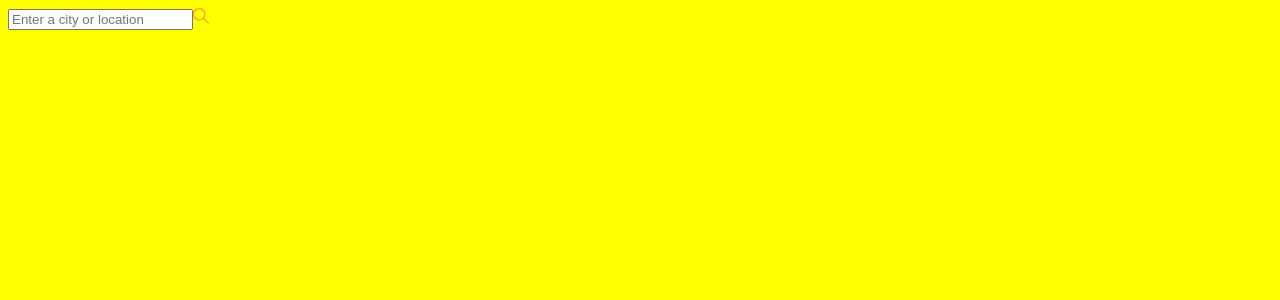
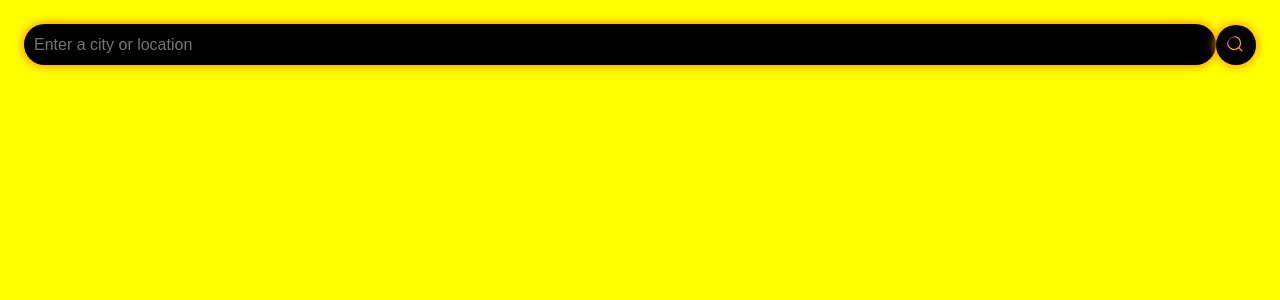
Before and after one commit to lethabomathabatha/getsunny_app, a React (Vite) app: page / in a window 1280 px wide. Shown: the top 300 px of the page. Built offline with nearby package versions, Linux system fonts and the light colour scheme.

Commit message:
add Landing page styling

```diff
--- a/src/App.scss
+++ b/src/App.scss
@@ -5,8 +5,91 @@
 //     text-align: center;
 //   }
 
-$RSAWEB_Red: #FF1400;
 
-p {
-    background-color: $RSAWEB_Red;
+
+$RSAWEB_Red: #FF5222;
+$RSAWEB_Orange: #FFC046;
+$RSAWEB_Text_Red: #FF9137;
+$RSAWEB_Text_Orange: #FFC046;
+$RSAWEB_DropShadow: #FF8A00;
+
+#root {
+    font-family: 'Inter', sans-serif;
+    margin: 0 auto;
+    padding: 1rem;
+    text-align: center;
 }
+
+
+body {
+    background: black no-repeat center center fixed;
+    background-size: cover;
+    // display: flex;
+    // flex-direction: column;
+    align-items: center;
+}
+
+.landing_image {
+    position: relative;
+    top: 130px;
+}
+
+.landing_text {
+    text-align: center;
+    font-size: 25px;
+    display: flex;
+    flex-direction: column;
+    position: absolute;
+    bottom: 150px;
+}
+
+.landing_text_sub1 {
+    font-weight: 400;
+}
+
+.landing_text_sub2 {
+    font-weight:700;
+}
+
+
+.search_container {
+    display: flex;
+    flex-direction: row;
+    align-items: center;
+}
+
+.search_icon {
+    background: black;
+    padding: 11px;
+    border-radius: 360px;
+    height: 18px;
+    box-shadow: $RSAWEB_DropShadow 0px 0px 10px 1px;
+}
+
+// on click: remove the box-shadow and background color
+
+.location_input {
+    background: black;
+    color: $RSAWEB_Text_Orange;
+    height: 39px;
+    border-radius: 360px;
+    border: none;
+    padding-left: 10px;
+    width: 100%;
+    font-weight: 500;
+    font-size: 16px;
+    box-shadow: $RSAWEB_DropShadow 0px 0px 10px 1px;
+    // margin: 10px;
+}
+
+
+
+
+// media query for screens smaller than tablet (max-width: 425px)
+@media screen and (max-width: 425px) {
+    body {
+        background: linear-gradient(45deg, $RSAWEB_Red 0%, $RSAWEB_Orange 70%)no-repeat center center fixed;
+    }
+
+
+}
```
